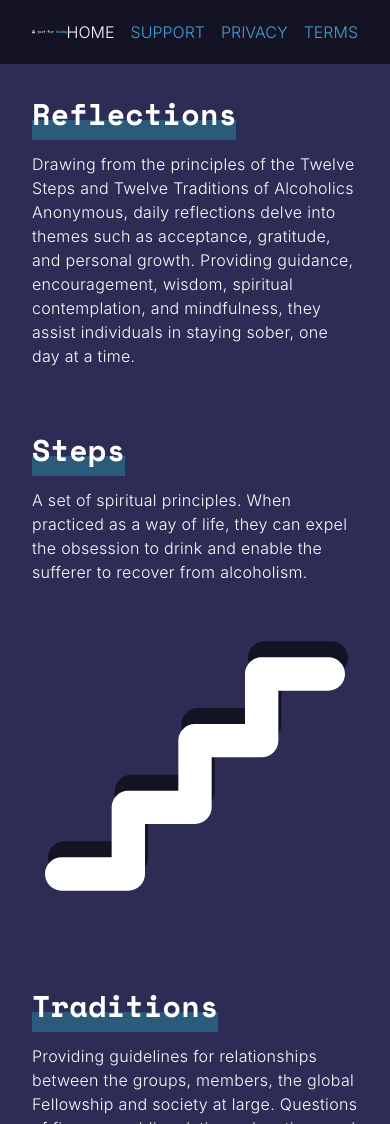
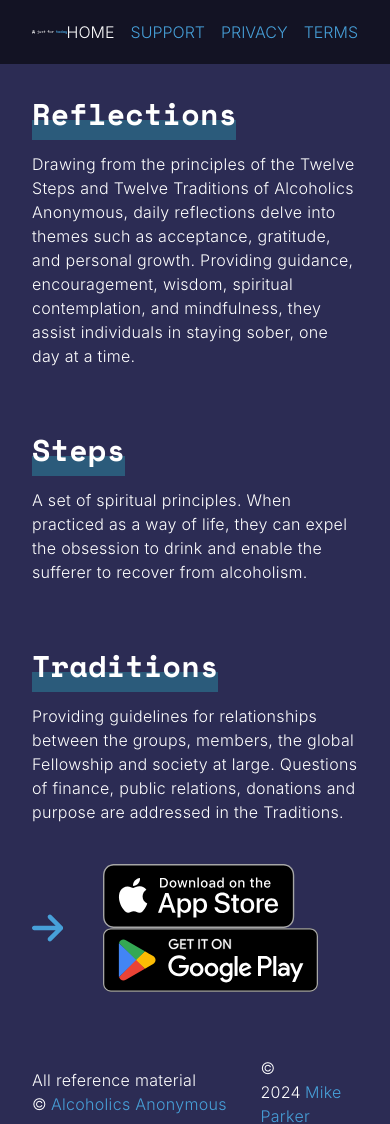
Before and after one commit to WildPastry/JustForTodayLanding, a React (Vite) app: page /home in a window 390 px wide. Shown: the top 1124 px of the page. Built offline with nearby package versions, Linux system fonts and the light colour scheme.

Commit message:
Adding responsive styles

```diff
--- a/src/components/Steps.tsx
+++ b/src/components/Steps.tsx
@@ -2,7 +2,7 @@
 
 const Steps: React.FC = (): JSX.Element => {
   return (
-    <section className='relative mb-10'>
+    <section className='relative mb-10 small:mb-0 xtraSmall:mb-0'>
       <Rectangle colour='midBlue' width='93' />
       <h1 className='text-3xl mb-5 z-10 relative'>Steps</h1>
       <p className='text-md'>
--- a/src/pages/Home.tsx
+++ b/src/pages/Home.tsx
@@ -8,15 +8,12 @@
 const Home: React.FC = (): JSX.Element => {
   return (
     <section>
-      <div className='grid grid-cols-1 sm:grid-cols-2 md:grid-cols-3 lg:grid-cols-3 gap-16 items-center'>
+      <div className='grid grid-cols-1 gap-16 items-center xtraLarge:grid-cols-3 large:grid-cols-3 medium:grid-cols-2 medium:items-start'>
         <Reflections />
         <div className='relative'>
           <Steps />
-          <FaStairs className='m-auto z-10 relative' fontSize={300} />
-          <FaStairs
-            className='absolute text-darkBlue left-4 top-44'
-            fontSize={300}
-          />
+          <FaStairs className='m-auto z-10 relative text-100 xtraLarge:text-300 large:text-250 medium:text-300 medium:absolute medium:top-44 medium:left-12 small:hidden xtraSmall:hidden' />
+          <FaStairs className='absolute text-darkBlue text-100 left-4 top-44 xtraLarge:text-300 large:text-250 large:top-52 medium:text-300 medium:top-40 medium:left-10 small:hidden xtraSmall:hidden' />
         </div>
         <Traditions />
       </div>
--- a/tailwind.config.js
+++ b/tailwind.config.js
@@ -16,6 +16,18 @@
         InterRegular: ['InterRegular'],
         SpaceMonoBold: ['SpaceMonoBold'],
         SpaceMonoRegular: ['SpaceMonoRegular']
+      },fontSize: {
+        '100': '100px',
+        '200': '200px',
+        '250': '250px',
+        '300': '300px',
+      },
+      screens: {
+        'xtraLarge': {'min': '1120px'},
+        'large': {'min': '935px', 'max': '1120px'},
+        'medium': {'min': '850px', 'max': '935px'},
+        'small': {'min': '790px', 'max': '850px'},
+        'xtraSmall': {'max': '790px'},
       },
       width: {
         700: '700px'
```
